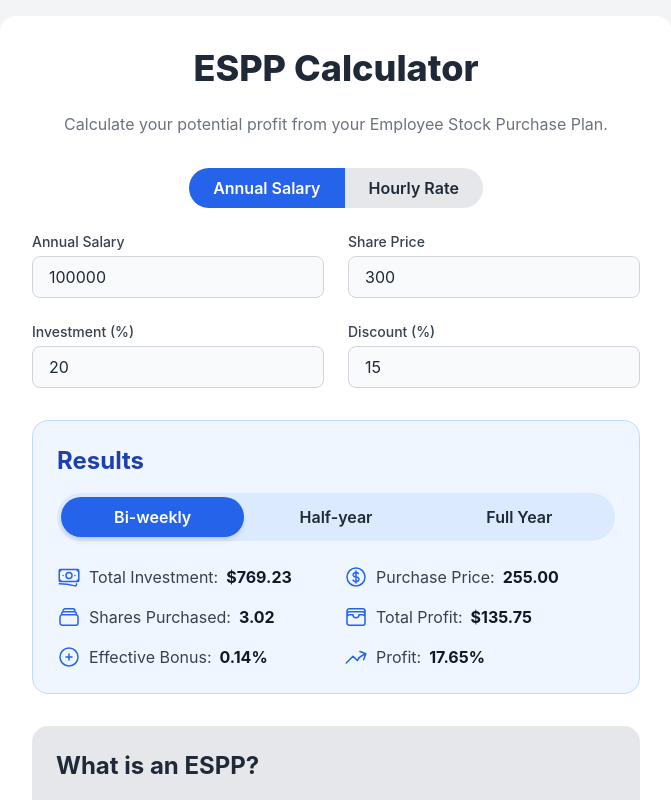
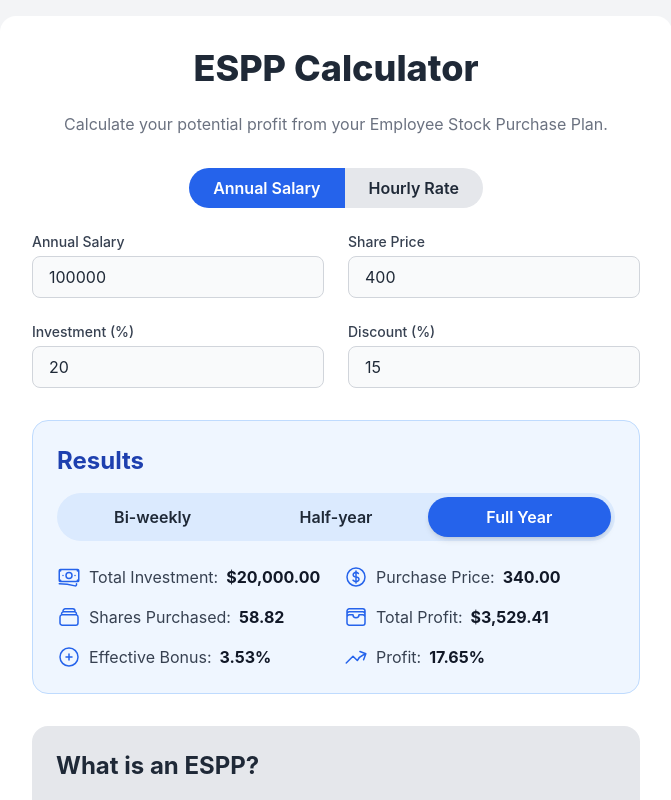
Before and after one commit to mlee86/espp-calculator, a React (Create React App) app: page / in a window 1280 px wide. Shown: the top 800 px of the page, without its empty margins (304-975 px from the left). Built offline with nearby package versions, Linux system fonts and the light colour scheme.

Commit message:
Refactor code major

```diff
--- a/public/index.html
+++ b/public/index.html
@@ -3,14 +3,14 @@
   <head>
     <script src="https://cdn.tailwindcss.com"></script>
     <meta charset="utf-8" />
-    <link rel="icon" href="%PUBLIC_URL%/thd.ico" />
+    <link rel="icon" href="%PUBLIC_URL%/financial-profit.ico" />
     <meta name="viewport" content="width=device-width, initial-scale=1" />
     <meta name="theme-color" content="#000000" />
     <meta
       name="description"
-      content="Web site created using create-react-app"
+      content="A simple ESPP calculator to help you understand the benefits of your Employee Stock Purchase Plan."
     />
-    <link rel="apple-touch-icon" href="%PUBLIC_URL%/thd.png" />
+    <link rel="apple-touch-icon" href="%PUBLIC_URL%/financial-profit.png" />
     <!--
       manifest.json provides metadata used when your web app is installed on a
       user's mobile device or desktop. See https://developers.google.com/web/fundamentals/web-app-manifest/
--- a/src/Components/ESPPInputTable.js
+++ b/src/Components/ESPPInputTable.js
@@ -1,19 +1,29 @@
-import React from 'react';
-import { useESPPCalculatorContext } from '../hooks/ESPPCalculatorContext';
+import React from "react";
+import { useESPPCalculatorContext } from "../hooks/ESPPCalculatorContext";
+import Constants from "../Constants/Constants";
 
 const ESPPInputTable = () => {
   const {
-    isSalary, salary, hourlyRate, sharePrice, investmentPercent, discount, handleInputChange
+    isSalary,
+    salary,
+    hourlyRate,
+    sharePrice,
+    investmentPercent,
+    discount,
+    handleInputChange,
   } = useESPPCalculatorContext();
 
   return (
     <div className="grid grid-cols-1 md:grid-cols-2 gap-6">
       <div className="flex flex-col">
-        <label htmlFor="income" className="text-sm font-medium text-gray-700 dark:text-gray-300 mb-1">
-        {isSalary ? 'Annual Salary' : 'Hourly Rate'}
+        <label
+          htmlFor="income"
+          className="text-sm font-medium text-gray-700 dark:text-gray-300 mb-1"
+        >
+          {isSalary ? "Annual Salary" : "Hourly Rate"}
         </label>
         <input
-        id={isSalary ? 'salary' : 'hourlyRate'}
+          id={isSalary ? Constants.SALARY : Constants.HOURLY_RATE}
           type="text"
           value={isSalary ? salary : hourlyRate}
           onChange={handleInputChange}
@@ -21,11 +31,14 @@ const ESPPInputTable = () => {
         />
       </div>
       <div className="flex flex-col">
-      <label htmlFor="sharePrice" className="text-sm font-medium text-gray-700 dark:text-gray-300 mb-1">
+        <label
+          htmlFor={Constants.SHARE_PRICE}
+          className="text-sm font-medium text-gray-700 dark:text-gray-300 mb-1"
+        >
           Share Price
         </label>
         <input
-        id="sharePrice"
+          id={Constants.SHARE_PRICE}
           type="text"
           value={sharePrice}
           onChange={handleInputChange}
@@ -33,11 +46,14 @@ const ESPPInputTable = () => {
         />
       </div>
       <div className="flex flex-col">
-      <label htmlFor="investmentPercent" className="text-sm font-medium text-gray-700 dark:text-gray-300 mb-1">
+        <label
+          htmlFor={Constants.INVESTMENT_PERCENT}
+          className="text-sm font-medium text-gray-700 dark:text-gray-300 mb-1"
+        >
           Investment (%)
         </label>
         <input
-        id="investmentPercent"
+          id={Constants.INVESTMENT_PERCENT}
           type="number"
           min="0"
           max="20"
@@ -48,11 +64,14 @@ const ESPPInputTable = () => {
         />
       </div>
       <div className="flex flex-col">
-      <label htmlFor="discount" className="text-sm font-medium text-gray-700 dark:text-gray-300 mb-1">
+        <label
+          htmlFor={Constants.DISCOUNT}
+          className="text-sm font-medium text-gray-700 dark:text-gray-300 mb-1"
+        >
           Discount (%)
         </label>
         <input
-        id="discount"
+          id={Constants.DISCOUNT}
           type="number"
           min="0"
           max="20"
--- /dev/null
+++ b/src/Components/ESPPResultsButton.js
@@ -0,0 +1,18 @@
+import { useESPPCalculatorContext } from "../hooks/ESPPCalculatorContext";
+
+const ESPPResultsButton = ({ text }) => {
+  const { selectedPeriod, setSelectedPeriod } = useESPPCalculatorContext();
+  return (
+    <button
+      onClick={() => setSelectedPeriod(text)}
+      className={`flex-1 py-2 rounded-full font-semibold transition-colors duration-200 ${
+        selectedPeriod === text
+          ? "bg-blue-600 text-white shadow-md"
+          : "text-gray-800 dark:text-gray-300"
+      }`}
+    >
+      {text}
+    </button>
+  );
+};
+export default ESPPResultsButton;
--- a/src/Components/ESPPResultsButtons.js
+++ b/src/Components/ESPPResultsButtons.js
@@ -1,39 +1,12 @@
-import { useESPPCalculatorContext } from "../hooks/ESPPCalculatorContext";
+import ESPPResultsButton from "./ESPPResultsButton";
+import Constants from "../Constants/Constants";
 
 const ESPPResultsButtons = () => {
-  const { selectedPeriod, setSelectedPeriod } = useESPPCalculatorContext();
   return (
     <div className="flex justify-around bg-blue-100 dark:bg-blue-900 rounded-full p-1 mb-6">
-      <button
-        onClick={() => setSelectedPeriod("biWeekly")}
-        className={`flex-1 py-2 rounded-full font-semibold transition-colors duration-200 ${
-          selectedPeriod === "biWeekly"
-            ? "bg-blue-600 text-white shadow-md"
-            : "text-gray-800 dark:text-gray-300"
-        }`}
-      >
-        Bi-weekly
-      </button>
-      <button
-        onClick={() => setSelectedPeriod("halfYear")}
-        className={`flex-1 py-2 rounded-full font-semibold transition-colors duration-200 ${
-          selectedPeriod === "halfYear"
-            ? "bg-blue-600 text-white shadow-md"
-            : "text-gray-800 dark:text-gray-300"
-        }`}
-      >
-        Half-year
-      </button>
-      <button
-        onClick={() => setSelectedPeriod("fullYear")}
-        className={`flex-1 py-2 rounded-full font-semibold transition-colors duration-200 ${
-          selectedPeriod === "fullYear"
-            ? "bg-blue-600 text-white shadow-md"
-            : "text-gray-800 dark:text-gray-300"
-        }`}
-      >
-        Full Year
-      </button>
+      <ESPPResultsButton  text={Constants.BIWEEKLY} />
+      <ESPPResultsButton  text={Constants.HALFYEAR} />
+      <ESPPResultsButton  text={Constants.FULLYEAR} />
     </div>
   );
 };
--- a/src/Components/ESPPResultsTable.js
+++ b/src/Components/ESPPResultsTable.js
@@ -1,6 +1,7 @@
 import { useESPPCalculatorContext } from "../hooks/ESPPCalculatorContext";
 import Icons from "../Constants/SvgContants";
-import ResultsTableItem from "./ResultsTableItem";
+import Constants from "../Constants/Constants";
+import ResultsTableItem from "./ESPPResultsTableItem";
 
 const ESPPResultsTable = () => {
   const { investment, purchasePrice, sharesPurchased, profit, effectiveBonus } =
@@ -12,32 +13,32 @@ const ESPPResultsTable = () => {
     <div className="grid grid-cols-1 md:grid-cols-2 gap-4">
       <ResultsTableItem
         icon={Icons.bankNotes}
-        label="Total Investment"
+        label={Constants.TOTAL_INVESTMENT}
         value={`$${numberWithCommas(investment.toFixed(2))}`}
       />
       <ResultsTableItem
         icon={Icons.currencyDollar}
-        label="Purchase Price"
+        label={Constants.PURCHASE_PRICE}
         value={numberWithCommas(purchasePrice.toFixed(2))}
       />
       <ResultsTableItem
         icon={Icons.rectangleStock}
-        label="Shares Purchased"
+        label={Constants.SHARES_PURCHASED}
         value={numberWithCommas(sharesPurchased.toFixed(2))}
       />
       <ResultsTableItem
         icon={Icons.wallet}
-        label="Total Profit"
+        label={Constants.TOTAL_PROFIT}
         value={`$${numberWithCommas(profit.toFixed(2))}`}
       />
       <ResultsTableItem
         icon={Icons.plusCircle}
-        label="Effective Bonus"
+        label={Constants.EFFECTIVE_BONUS}
         value={`${effectiveBonus.toFixed(2)}%`}
       />
       <ResultsTableItem
         icon={Icons.arrowTrendingUp}
-        label="Profit"
+        label={Constants.PROFIT_PERCENTAGE}
         value={`${((profit / investment) * 100).toFixed(2)}%`}
       />
     </div>
--- /dev/null
+++ b/src/Constants/Constants.js
@@ -0,0 +1,17 @@
+const Constants = {
+  TOTAL_INVESTMENT: "Total Investment",
+  PURCHASE_PRICE: "Purchase Price",
+  SHARES_PURCHASED: "Shares Purchased",
+  TOTAL_PROFIT: "Total Profit",
+  EFFECTIVE_BONUS: "Effective Bonus",
+  PROFIT_PERCENTAGE: "Profit",
+  BIWEEKLY: "Bi-weekly",
+  HALFYEAR: "Half-year",
+  FULLYEAR: "Full Year",
+  SALARY: "salary",
+  HOURLY_RATE: "hourlyRate",
+  SHARE_PRICE: "sharePrice",
+  INVESTMENT_PERCENT: "investmentPercent",
+  DISCOUNT: "discount",
+};
+export default Constants;
--- a/src/hooks/ESPPCalculatorContext.js
+++ b/src/hooks/ESPPCalculatorContext.js
@@ -1,5 +1,5 @@
-import React, { createContext, useContext } from 'react';
-import useESPPCalculator from './useESPPCalculator';
+import React, { createContext, useContext } from "react";
+import useESPPCalculator from "./useESPPCalculator";
 
 const ESPPCalculatorContext = createContext();
 
--- a/src/hooks/useESPPCalculator.js
+++ b/src/hooks/useESPPCalculator.js
@@ -1,17 +1,14 @@
-import { useState, useEffect } from 'react';
-
-const numberWithCommas = (x) => {
-  return x.toString().replace(/\B(?=(\d{3})+(?!\d))/g, ",");
-};
+import { useState, useEffect } from "react";
+import Constants from "../Constants/Constants";
 
 const useESPPCalculator = () => {
   const [isSalary, setIsSalary] = useState(true);
   const [salary, setSalary] = useState(100000);
-  const [hourlyRate, setHourlyRate] = useState(0);
-  const [sharePrice, setSharePrice] = useState(300);
+  const [hourlyRate, setHourlyRate] = useState(20);
+  const [sharePrice, setSharePrice] = useState(400);
   const [investmentPercent, setInvestmentPercent] = useState(20);
   const [discount, setDiscount] = useState(15);
-  const [selectedPeriod, setSelectedPeriod] = useState('biWeekly');
+  const [selectedPeriod, setSelectedPeriod] = useState(Constants.FULLYEAR);
   const [investment, setInvestment] = useState(0);
   const [annualInvestment, setAnnualInvestment] = useState(0);
   const [purchasePrice, setPurchasePrice] = useState(0);
@@ -21,7 +18,15 @@ const useESPPCalculator = () => {
 
   useEffect(() => {
     calculateEspp();
-  }, [salary, hourlyRate, sharePrice, investmentPercent, discount, selectedPeriod, isSalary]);
+  }, [
+    salary,
+    hourlyRate,
+    sharePrice,
+    investmentPercent,
+    discount,
+    selectedPeriod,
+    isSalary,
+  ]);
 
   const calculateEspp = () => {
     const maxAnnualContribution = 25000;
@@ -37,16 +42,22 @@ const useESPPCalculator = () => {
     let finalInvestmentPercent = investmentPercent;
 
     if (annualIncome > 0) {
-      const maxInvestmentPercentage = ((maxAnnualContribution * (1 - discount / 100)) / annualIncome) * 100;
-      finalInvestmentPercent = Math.min(investmentPercent, maxInvestmentPercentage, 20);
+      const maxInvestmentPercentage =
+        ((maxAnnualContribution * (1 - discount / 100)) / annualIncome) * 100;
+      finalInvestmentPercent = Math.min(
+        investmentPercent,
+        maxInvestmentPercentage,
+        20
+      );
     }
     setInvestmentPercent(finalInvestmentPercent);
 
     let baseInvestment = 0;
     if (isSalary) {
-      baseInvestment = (salary / payPeriodsPerYear) * (finalInvestmentPercent / 100);
+      baseInvestment =
+        (salary / payPeriodsPerYear) * (finalInvestmentPercent / 100);
     } else {
-      baseInvestment = (hourlyRate * 40 * 2) * (finalInvestmentPercent / 100);
+      baseInvestment = hourlyRate * 40 * 2 * (finalInvestmentPercent / 100);
     }
 
     const annual = baseInvestment * payPeriodsPerYear;
@@ -59,9 +70,9 @@ const useESPPCalculator = () => {
     const priceAfterDiscount = sharePrice * (1 - discount / 100);
     setPurchasePrice(priceAfterDiscount);
 
-    if (selectedPeriod === 'biWeekly') {
+    if (selectedPeriod === Constants.BIWEEKLY) {
       periodInvestment = baseInvestment;
-    } else if (selectedPeriod === 'halfYear') {
+    } else if (selectedPeriod === Constants.HALFYEAR) {
       periodInvestment = baseInvestment * (payPeriodsPerYear / 2);
     } else {
       periodInvestment = annual;
@@ -84,21 +95,21 @@ const useESPPCalculator = () => {
     const { id, value } = e.target;
     const re = /^[0-9.]*$/;
 
-    if (value === '' || re.test(value)) {
+    if (value === "" || re.test(value)) {
       switch (id) {
-        case 'salary':
+        case Constants.SALARY:
           setSalary(Number(value));
           break;
-        case 'hourlyRate':
+        case Constants.HOURLY_RATE:
           setHourlyRate(Number(value));
           break;
-        case 'sharePrice':
+        case Constants.SHARE_PRICE:
           setSharePrice(Number(value));
           break;
-        case 'investmentPercent':
+        case Constants.INVESTMENT_PERCENT:
           setInvestmentPercent(Number(value));
           break;
-        case 'discount':
+        case Constants.DISCOUNT:
           if (value <= 20) {
             setDiscount(Number(value));
           }
@@ -110,11 +121,28 @@ const useESPPCalculator = () => {
   };
 
   return {
-    isSalary, setIsSalary, salary, setSalary, hourlyRate, setHourlyRate,
-    sharePrice, setSharePrice, investmentPercent, setInvestmentPercent,
-    discount, setDiscount, selectedPeriod, setSelectedPeriod,
-    investment, annualInvestment, purchasePrice, sharesPurchased, profit, effectiveBonus,
-    handleInputChange, calculateEspp
+    isSalary,
+    setIsSalary,
+    salary,
+    setSalary,
+    hourlyRate,
+    setHourlyRate,
+    sharePrice,
+    setSharePrice,
+    investmentPercent,
+    setInvestmentPercent,
+    discount,
+    setDiscount,
+    selectedPeriod,
+    setSelectedPeriod,
+    investment,
+    annualInvestment,
+    purchasePrice,
+    sharesPurchased,
+    profit,
+    effectiveBonus,
+    handleInputChange,
+    calculateEspp,
   };
 };
 
```
Also changed, not shown: src/Components/ESPPInputButtons.js (+2 -5 lines), src/Components/ESPPResults.js (+7 -6 lines), public/financial-profit.png (added), src/Components/ESPPResultsTableItem.js (renamed from src/Components/ResultsTableItem.js), 1 other file (tests, documents, lock files or other folders). Lines whose indentation alone changed are shown as unchanged.
